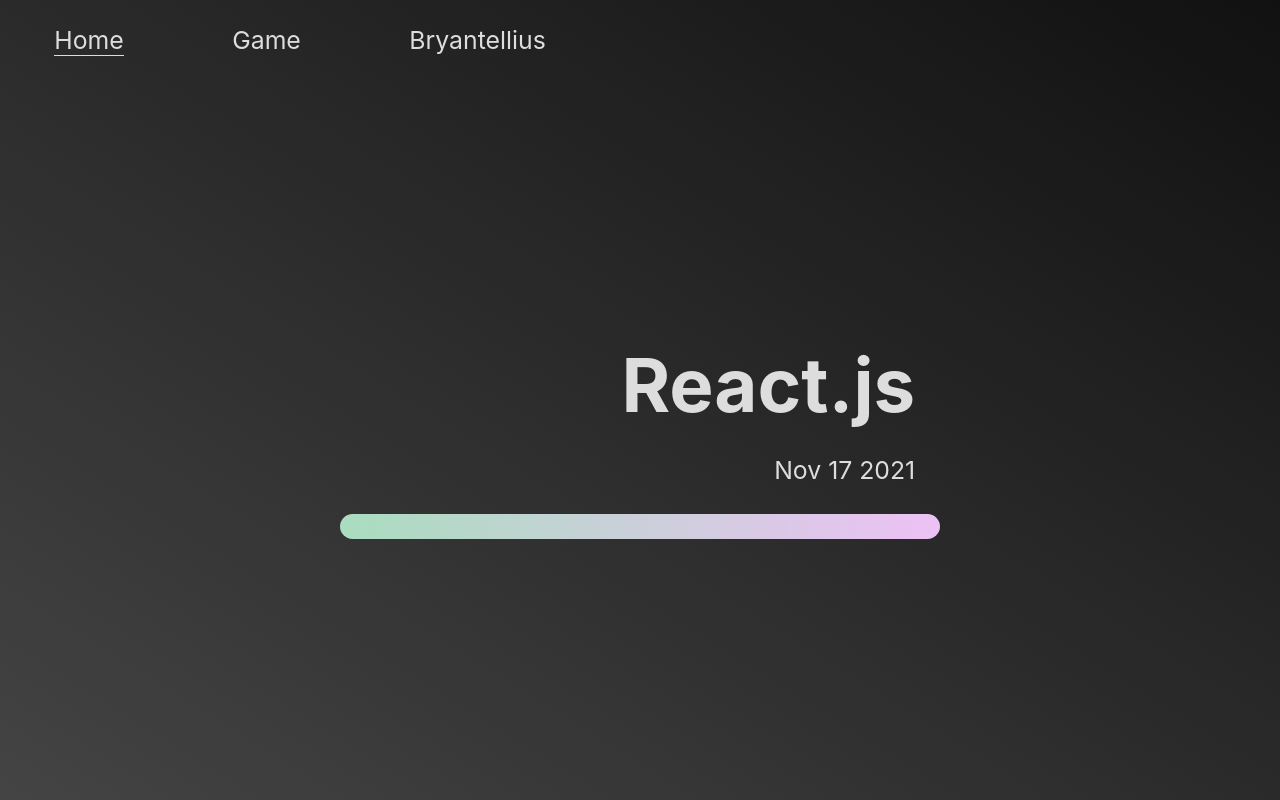
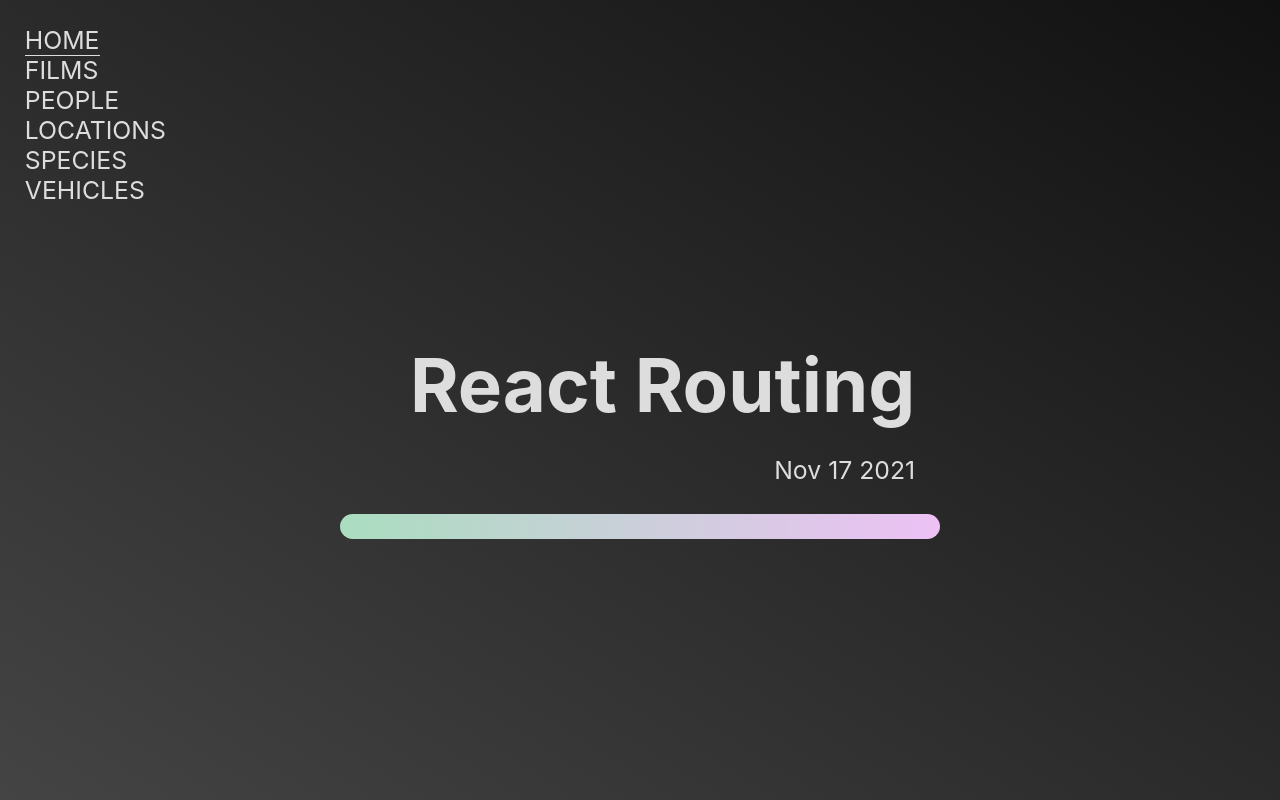
Before and after one commit to Bryantellius/tc-node5-classroom, a React (Create React App) app in the folder walkthroughs/react/first-react/: page / in a window 1280 px wide. Built offline with nearby package versions, Linux system fonts and the light colour scheme.

Commit message:
Update react router exercise with hooks

```diff
--- a/walkthroughs/react/first-react/src/App.css
+++ b/walkthroughs/react/first-react/src/App.css
@@ -1,3 +1,7 @@
+:root {
+  --off-white: #ddd;
+}
+
 /* Add custom styling here */
 * {
   box-sizing: border-box;
@@ -14,28 +18,29 @@
 }
 
 nav {
-  position: absolute;
+  position: fixed;
   top: 0;
-  width: 100%;
+  left: 1rem;
+  width: fit-content;
 }
 
 ul {
-  max-width: 600px;
-  width: 100%;
+  width: fit-content;
   list-style: none;
   display: flex;
   justify-content: space-around;
-  align-items: center;
+  align-items: flex-start;
+  flex-direction: column;
   padding-left: 0;
 }
 
-nav > ul > li > a {
-  color: #ddd;
+.link {
+  color: var(--off-white);
   text-decoration: none;
 }
 
 .active {
-  border-bottom: 1px solid #ddd;
+  border-bottom: 1px solid var(--off-white);
 }
 
 .btn {
@@ -64,7 +69,7 @@
 .App {
   min-height: 100vh;
   background: linear-gradient(to bottom left, #111, #444);
-  color: #ddd;
+  color: var(--off-white);
   display: flex;
   justify-content: center;
   align-items: center;
--- a/walkthroughs/react/first-react/src/App.jsx
+++ b/walkthroughs/react/first-react/src/App.jsx
@@ -2,21 +2,30 @@
 import "./App.css";
 import AppLayout from "./components/layouts/AppLayout";
 import Title from "./components/Title";
-import Game from "./components/Game";
-import Codewars from "./components/Codewars";
+import ListIndex from "./components/ListIndex";
 import { BrowserRouter as Router, Routes, Route } from "react-router-dom";
+import { routes } from "./utils/data";
+import SingleView from "./components/SingleView";
 
 const App = () => {
   return (
     <Router>
       <AppLayout>
         <Routes>
-          <Route path="/" element={<Title value="React.js" />} />
-          <Route path="game" element={<Game />} />
-          <Route
-            path="codewars"
-            element={<Codewars username="Bryantellius" />}
-          />
+          <Route path="/" element={<Title value="React Routing" />} />
+          {Object.values(routes).map((route, idx) => {
+            return (
+              <Route
+                key={idx + route.endpoint}
+                path={route.endpoint}
+                element={
+                  <ListIndex endpoint={route.endpoint} title={route.title} />
+                }
+              >
+                <Route path=":id" element={<SingleView />} />
+              </Route>
+            );
+          })}
         </Routes>
       </AppLayout>
     </Router>
--- a/walkthroughs/react/first-react/src/components/Codewars.jsx
+++ /dev/null
@@ -1,5 +0,0 @@
-const Codewars = (props) => {
-  return <h1>{props.username}</h1>;
-};
-
-export default Codewars;
--- a/walkthroughs/react/first-react/src/components/Game.jsx
+++ /dev/null
@@ -1,81 +0,0 @@
-import { formatTime } from "../utils/clock";
-import Button from "./common/Button";
-import GameForm from "./GameForm";
-import { useState } from "react";
-
-const Game = (props) => {
-  let correctNum = null;
-  let history = [];
-  let timer = null;
-  let secs = null;
-
-  // state = {
-  //   score: 0,
-  //   feedback: "Guess as number between 1 and 100:",
-  //   isPlaying: false,
-  //   time: "00:00:00",
-  // };
-
-  let [score, setScore] = useState(0);
-  let [feedback, setFeedback] = useState("Guess a number between 1 and 100:");
-  let [isPlaying, setIsPlaying] = useState(false);
-  let [time, setTime] = useState("00:00:00");
-
-  function startGame() {
-    secs = 0;
-    timer = setInterval(() => setTime(formatTime(++secs)), 1000);
-    correctNum = Math.floor(Math.random() * 100) + 1;
-    history = [];
-    setScore(0);
-    setIsPlaying(true);
-    setFeedback("Guess a number between 1 and 100:");
-  }
-
-  function evaluateGuess(e) {
-    e.preventDefault();
-
-    let guess = document.querySelector("#guess");
-    let feedback;
-    let newScore = score;
-
-    if (history.includes(guess.value)) {
-      feedback = `You already guessed ${guess.value}! Maybe try something else..`;
-    } else {
-      if (guess.value > correctNum) {
-        feedback = "Too high..";
-      } else if (guess.value < correctNum) {
-        feedback = "Too low..";
-      } else {
-        feedback = `Correct! You scored ${newScore}.`;
-        endGame();
-      }
-      history.push(guess.value);
-      newScore++;
-    }
-
-    guess.value = "";
-    setFeedback(feedback);
-    setScore(newScore);
-  }
-
-  function endGame() {
-    clearInterval(timer);
-    setIsPlaying(false);
-  }
-
-  return (
-    <div className="game-container">
-      <p id="time">{time}</p>
-      <p id="feedback">{feedback}</p>
-      {isPlaying ? (
-        <GameForm evaluateGuess={evaluateGuess} />
-      ) : (
-        <Button id="start" onClick={startGame}>
-          Start
-        </Button>
-      )}
-    </div>
-  );
-};
-
-export default Game;
--- a/walkthroughs/react/first-react/src/components/GameForm.jsx
+++ /dev/null
@@ -1,20 +0,0 @@
-import Button from "./common/Button";
-
-const GameForm = (props) => {
-  return (
-    <form action="" onSubmit={props.evaluateGuess}>
-      <input
-        type="number"
-        name="guess"
-        id="guess"
-        placeholder="1"
-        min="1"
-        max="100"
-        required
-      />
-      <Button type="submit">Guess</Button>
-    </form>
-  );
-};
-
-export default GameForm;
--- /dev/null
+++ b/walkthroughs/react/first-react/src/components/ListIndex.jsx
@@ -0,0 +1,46 @@
+import { useState, useEffect } from "react";
+import { Link, Outlet, useLocation } from "react-router-dom";
+import { apiService } from "../utils/apiService";
+import { STUDIO_GHIBLI_URL } from "../utils/data";
+
+const ListIndex = (props) => {
+  let [list, setList] = useState([]);
+
+  let controller = new AbortController();
+  let location = useLocation();
+
+  const fetchInitialData = async () => {
+    let data = await apiService(STUDIO_GHIBLI_URL + props.endpoint, "GET", {
+      signal: controller.signal,
+    });
+    if (!data) return alert("Failed to fetch " + props.endpoint);
+    setList(data);
+  };
+
+  useEffect(() => {
+    fetchInitialData();
+    return () => {
+      controller.abort();
+    };
+  }, [location.pathname]);
+
+  if (location.pathname.endsWith(props.endpoint)) {
+    return (
+      <div className="container">
+        <ul>
+          {list.map((item) => (
+            <li key={item.id}>
+              <Link to={`${item.id}`} className="link">
+                {item[props.title]}
+              </Link>
+            </li>
+          ))}
+        </ul>
+      </div>
+    );
+  } else {
+    return <Outlet />;
+  }
+};
+
+export default ListIndex;
--- /dev/null
+++ b/walkthroughs/react/first-react/src/components/SingleView.jsx
@@ -0,0 +1,39 @@
+import { useState, useEffect } from "react";
+import { useNavigate, useParams, useLocation } from "react-router";
+import { apiService } from "../utils/apiService";
+import { STUDIO_GHIBLI_URL, routes } from "../utils/data";
+
+const SingleView = (props) => {
+  let [item, setItem] = useState({});
+
+  let navigate = useNavigate();
+  let location = useLocation();
+  let { id } = useParams();
+  let endpoint = location.pathname.split("/")[1];
+
+  const fetchFilm = async () => {
+    let data = await apiService(`${STUDIO_GHIBLI_URL}${endpoint}/${id}`);
+    if (!data) navigate("not_found", { replace: true, state: id });
+    setItem(data);
+  };
+
+  useEffect(() => {
+    fetchFilm();
+  }, [location.pathname]);
+
+  return (
+    <div className="card">
+      <button className="btn" onClick={() => navigate(-1)}>
+        Back
+      </button>
+      <h1>{item[routes[endpoint].title]}</h1>
+      <ul>
+        {routes[endpoint].properties.map((prop, idx) => (
+          <li key={prop + idx}>{item[prop]}</li>
+        ))}
+      </ul>
+    </div>
+  );
+};
+
+export default SingleView;
--- a/walkthroughs/react/first-react/src/components/layouts/AppLayout.jsx
+++ b/walkthroughs/react/first-react/src/components/layouts/AppLayout.jsx
@@ -1,36 +1,27 @@
 import { NavLink } from "react-router-dom";
+import { routes } from "../../utils/data";
 
 const AppLayout = (props) => {
-  const activeLinkStyle = ({ isActive }) => (isActive ? "active" : null);
+  const activeLinkStyle = ({ isActive }) => (isActive ? "active link" : "link");
 
   return (
     <main className="App">
       <nav>
         <ul>
           <li>
-            <NavLink
-              to="/"
-              className={activeLinkStyle}
-            >
-              Home
+            <NavLink to="/" className={activeLinkStyle}>
+              HOME
             </NavLink>
           </li>
-          <li>
-            <NavLink
-              to="game"
-              className={activeLinkStyle}
-            >
-              Game
-            </NavLink>
-          </li>
-          <li>
-            <NavLink
-              to="codewars"
-              className={activeLinkStyle}
-            >
-              Bryantellius
-            </NavLink>
-          </li>
+          {Object.values(routes).map((route, idx) => {
+            return (
+              <li key={route.endpoint + idx}>
+                <NavLink to={route.endpoint} className={activeLinkStyle}>
+                  {route.endpoint.toUpperCase()}
+                </NavLink>
+              </li>
+            );
+          })}
         </ul>
       </nav>
       <div className="mw-600">{props.children}</div>
--- /dev/null
+++ b/walkthroughs/react/first-react/src/utils/apiService.js
@@ -0,0 +1,12 @@
+export async function apiService(url, method = "GET", headers = {}) {
+  try {
+    let res = await fetch(url, { mode: "cors", method, headers });
+
+    if (res.ok) {
+      return await res.json();
+    } else return false;
+  } catch (error) {
+    console.error(error);
+    return false;
+  }
+}
--- /dev/null
+++ b/walkthroughs/react/first-react/src/utils/data.js
@@ -0,0 +1,23 @@
+export const STUDIO_GHIBLI_URL = "https://ghibliapi.herokuapp.com/";
+
+class Index {
+  constructor(endpoint, ...properties) {
+    this.endpoint = endpoint;
+    this.title = properties[0];
+    this.properties = properties;
+  }
+}
+
+export const routes = {
+  films: new Index("films", "title", "director", "release_date", "rt_score"),
+  people: new Index("people", "name", "gender", "age"),
+  locations: new Index("locations", "name", "climate", "terrain"),
+  species: new Index(
+    "species",
+    "name",
+    "classification",
+    "hair_colors",
+    "eye_colors"
+  ),
+  vehicles: new Index("vehicles", "name", "description", "vehicle_class"),
+};
```
Also changed, not shown: 1 other file (tests, documents, lock files or other folders).
